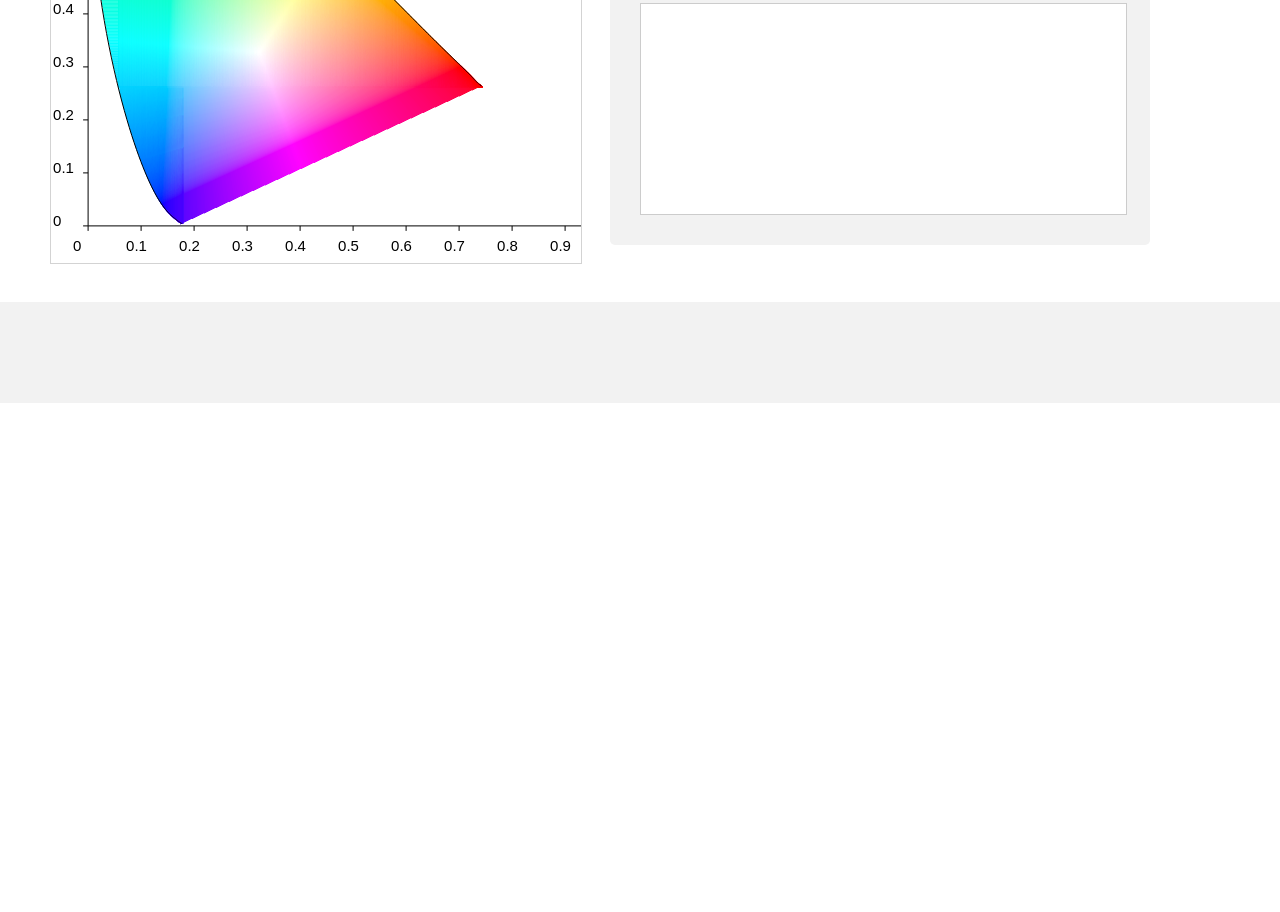
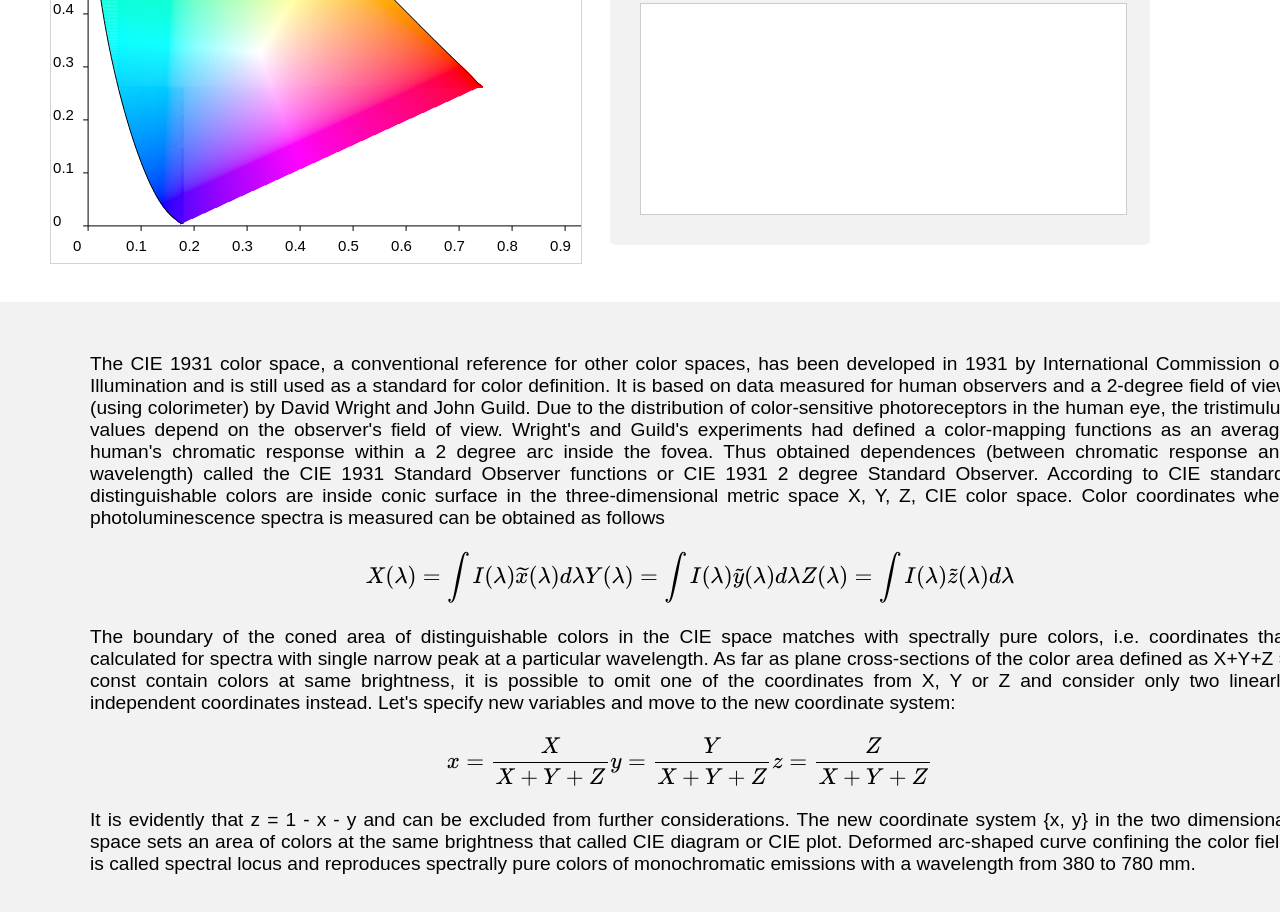
Before and after one commit to AlionaV/alionaV.github.io, a plain HTML site: page CIE.html in a window 1280 px wide. Shown: the part 468-1380 px from the top of the page. Before the commit the page ends 871 px from the top, so only its background shows below. Drawn offline with nearby package versions, Linux system fonts and the light colour scheme; some packages are replaced by stand-ins of ours.

Commit message:
Update CIE.html

```diff
--- a/CIE.html
+++ b/CIE.html
@@ -171,7 +171,6 @@ function inputvaluechecker(){
 }
  </script>
 	 </head>
-
 <body onload = "inputvaluechecker()">
 <div class="panel"><p class="main">Chromaticity diagram:</p><p class="submain">Interactive CIE plot and calculator</p></div>
 
@@ -206,7 +205,7 @@ Your browser does not support the HTML5 canvas tag.</canvas>
 
 <div class="panel-text" >
   <p class="main"></p><p class = "content">
- <!--The CIE 1931 color space, a conventional reference for other color spaces, has been developed in 1931 by International Commission on
+The CIE 1931 color space, a conventional reference for other color spaces, has been developed in 1931 by International Commission on
  Illumination  and is still used as a standard for color definition. It is based on data measured for human observers and a 2-degree field
  of view (using colorimeter) by David Wright and John Guild. Due to the distribution of color-sensitive photoreceptors in the human eye,
  the tristimulus values depend on the observer's field of view. Wright's and Guild's experiments had defined a
@@ -239,7 +238,7 @@ The new coordinate system {x, y} in the two dimensional space sets an area of co
 that called CIE diagram or CIE plot.
 Deformed arc-shaped curve confining the color field is called spectral locus and reproduces spectrally
 pure colors of monochromatic emissions with a wavelength from 380 to 780 mm.
--->
+
 </p>
 </div>
 <img alt="CIE plot" id = "CIE" src = "https://alionav.github.io/530.jpg" style="display:none;">
```
